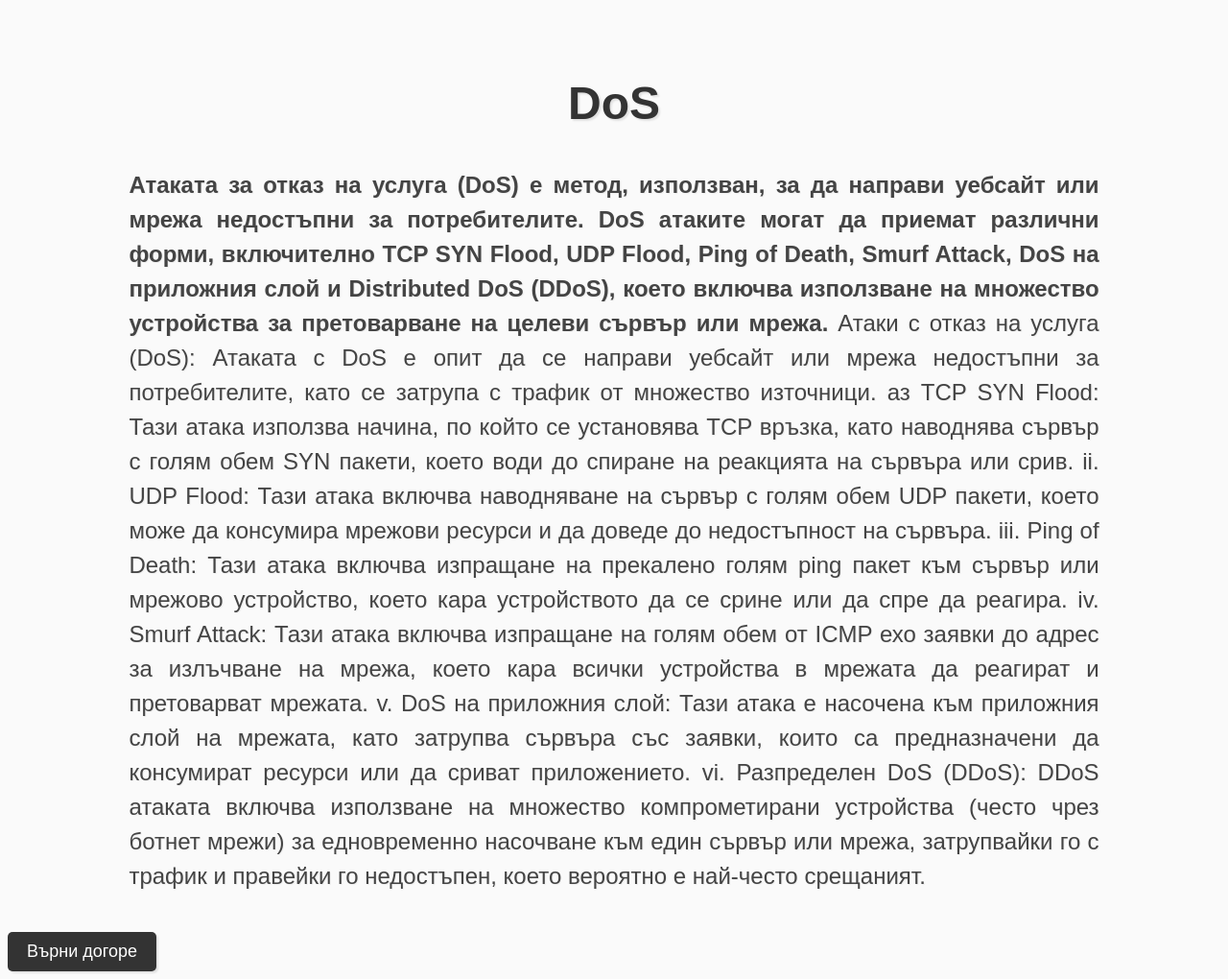
After one commit to VocoPoco/PR_MASTERITE, a Django app: template tutorials/templates/DoSAttacks.html in a window 1280 px wide. The commit adds this page. Shown: the whole page at 96% size. Run offline with Django 4.2, Linux system fonts and the light colour scheme; the template is opened without the code that fills it, so the values that code supplies are empty.

Commit message:
new page

```diff
--- /dev/null
+++ b/tutorials/templates/DoSAttacks.html
@@ -0,0 +1,64 @@
+<!DOCTYPE html>
+<html>
+<head>
+	<title>My Aesthetic Page</title>
+	<style>
+		body {
+			background-color: #fafafa;
+			color: #333333;
+			font-family: Arial, sans-serif;
+		}
+
+		h1 {
+			font-size: 48px;
+			text-align: center;
+			margin-top: 80px;
+			margin-bottom: 40px;
+			color: #333333;
+			text-shadow: 2px 2px 2px rgba(0, 0, 0, 0.1);
+		}
+
+		p {
+			font-size: 24px;
+			line-height: 1.5;
+			margin: 0 auto;
+			width: 80%;
+			text-align: justify;
+			color: #444444;
+			margin-bottom: 40px;
+			text-shadow: 1px 1px 1px rgba(0, 0, 0, 0.05);
+		}
+
+		.button {
+			display: inline-block;
+			padding: 10px 20px;
+			background-color: #333333;
+			color: #ffffff;
+			font-size: 18px;
+			text-decoration: none;
+			border-radius: 5px;
+			box-shadow: 2px 2px 2px rgba(0, 0, 0, 0.1);
+			transition: all 0.2s ease-in-out;
+		}
+
+		.button:hover {
+			background-color: #555555;
+			box-shadow: 4px 4px 4px rgba(0, 0, 0, 0.2);
+			transform: translateY(-2px);
+		}
+	</style>
+</head>
+<body>
+	<h1>DoS</h1>
+
+	<p> <b>Атаката за отказ на услуга (DoS) е метод, използван, за да направи уебсайт или мрежа недостъпни за потребителите. DoS атаките могат да приемат различни форми, включително TCP SYN Flood, UDP Flood, Ping of Death, Smurf Attack, DoS на приложния слой и Distributed DoS (DDoS), което включва използване на множество устройства за претоварване на целеви сървър или мрежа.</b>
+        Атаки с отказ на услуга (DoS): Атаката с DoS е опит да се направи уебсайт или мрежа недостъпни за потребителите, като се затрупа с трафик от множество източници.
+        аз TCP SYN Flood: Тази атака използва начина, по който се установява TCP връзка, като наводнява сървър с голям обем SYN пакети, което води до спиране на реакцията на сървъра или срив.
+        ii. UDP Flood: Тази атака включва наводняване на сървър с голям обем UDP пакети, което може да консумира мрежови ресурси и да доведе до недостъпност на сървъра.
+        iii. Ping of Death: Тази атака включва изпращане на прекалено голям ping пакет към сървър или мрежово устройство, което кара устройството да се срине или да спре да реагира.
+        iv. Smurf Attack: Тази атака включва изпращане на голям обем от ICMP ехо заявки до адрес за излъчване на мрежа, което кара всички устройства в мрежата да реагират и претоварват мрежата.
+        v. DoS на приложния слой: Тази атака е насочена към приложния слой на мрежата, като затрупва сървъра със заявки, които са предназначени да консумират ресурси или да сриват приложението.
+        vi. Разпределен DoS (DDoS): DDoS атаката включва използване на множество компрометирани устройства (често чрез ботнет мрежи) за едновременно насочване към един сървър или мрежа, затрупвайки го с трафик и правейки го недостъпен, което вероятно е най-често срещаният.</p>
+	<a href="#" class="button">Върни догоре</a>
+</body>
+</html>
--- a/tutorials/templates/Malware.html
+++ b/tutorials/templates/Malware.html
@@ -69,6 +69,6 @@
         iii. Рансъмуер - вид злонамерен софтуер, който криптира файловете или системата на жертвата и изисква плащане в замяна на възстановяване на достъпа до данните или премахване на ограничението.
         iv. Шпионски софтуер - вид злонамерен софтуер, който тайно събира лична информация на потребителя или данни за използването на интернет и ги изпраща на трета страна без знанието или съгласието на потребителя.</p>
 
-	<a href="#" class="button">Back to top</a>
+	<a href="#" class="button">Върни догоре</a>
 </body>
 </html>
--- a/tutorials/templates/homePage.html
+++ b/tutorials/templates/homePage.html
@@ -8,11 +8,11 @@
   <body>
     <div class="corner-buttons">
 		<button onclick="changeIframeSrc('Introduction.html')" style="margin-right: 10px">Home</button>
-		<button onclick="changeIframeSrc('emailTrap')" style="margin-right: 10px">Урок 1</button>
+		<button onclick="changeIframeSrc('emailTrap.html')" style="margin-right: 10px">Урок 1</button>
 		<button onclick="changeIframeSrc('tutorial2.html')" style="margin-right: 10px">Урок 2</button>
 		<button onclick="changeIframeSrc('phishing.html')" style="margin-right: 10px">Фишинг</button>
 		<button onclick="changeIframeSrc('Malware.html')" style="margin-right: 10px">Зловредни атаки</button>
-		<button onclick="changeIframeSrc('')" style="margin-right: 10px"></button>
+		<button onclick="changeIframeSrc('DoSAttacks.html')" style="margin-right: 10px">Атаки чрез отказ</button>
 	  </div>
 
     <div id="left-side">
--- a/tutorials/templates/phishing.html
+++ b/tutorials/templates/phishing.html
@@ -58,6 +58,6 @@
         iv. Clone Phishing: Вид атака, при която нападателите създават реплика на легитимен имейл или уебсайт с цел кражба на идентификационни данни за вход или лична информация от жертвите.
         v. Smishing: Вид фишинг атака, която се провежда чрез текстови съобщения, при които нападателите изпращат съобщение с връзка към фалшив уебсайт или злонамерено приложение.
         vi. Вишинг: Вид фишинг атака, която се провежда по телефона, при която нападателите се представят за легитимен субект и използват тактики за социално инженерство, за да подмамят жертвите да разкрият чувствителна информация.</p>
-	<a href="#" class="button">Back to top</a>
+	<a href="#" class="button">Върни догоре</a>
 </body>
 </html>
```
